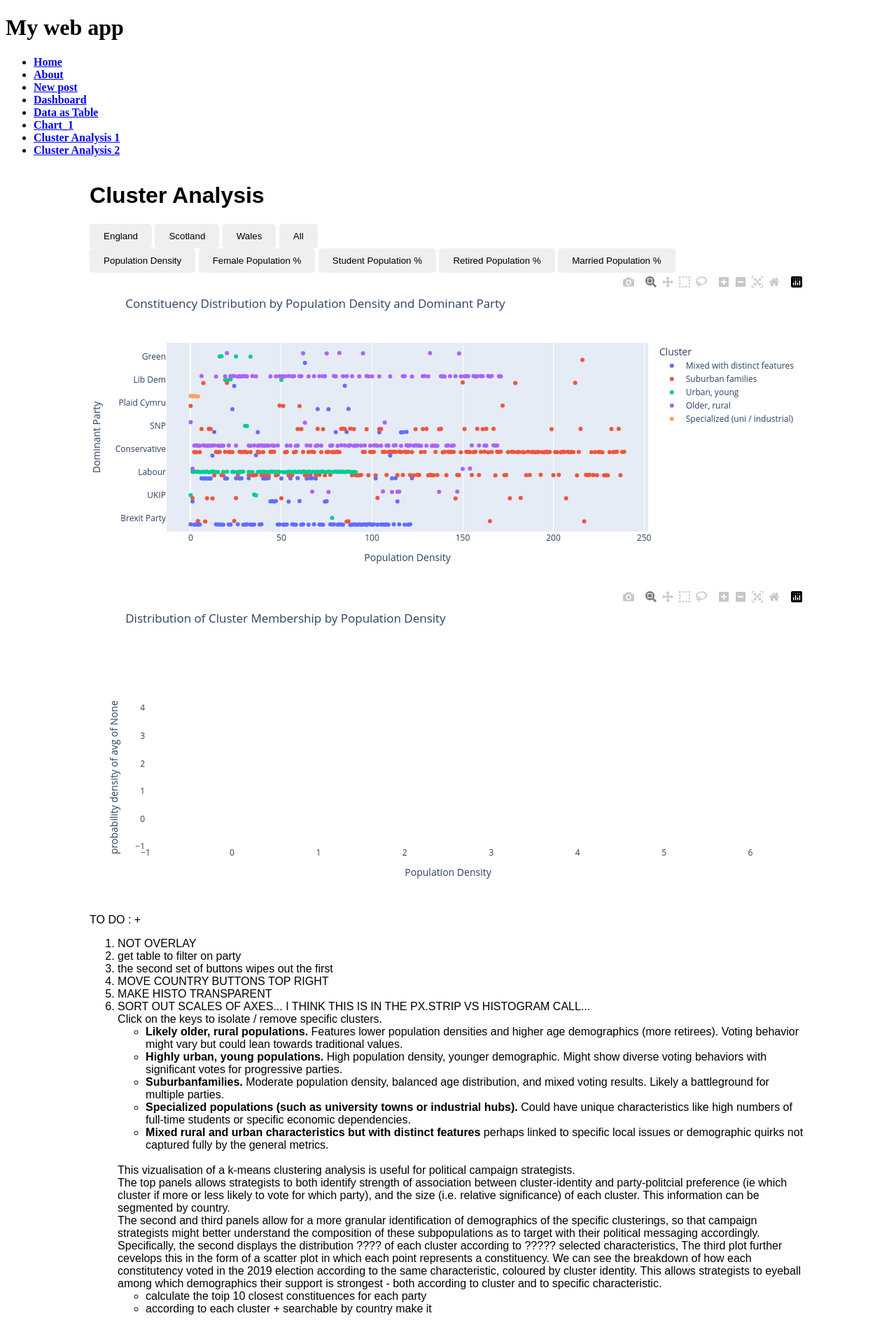
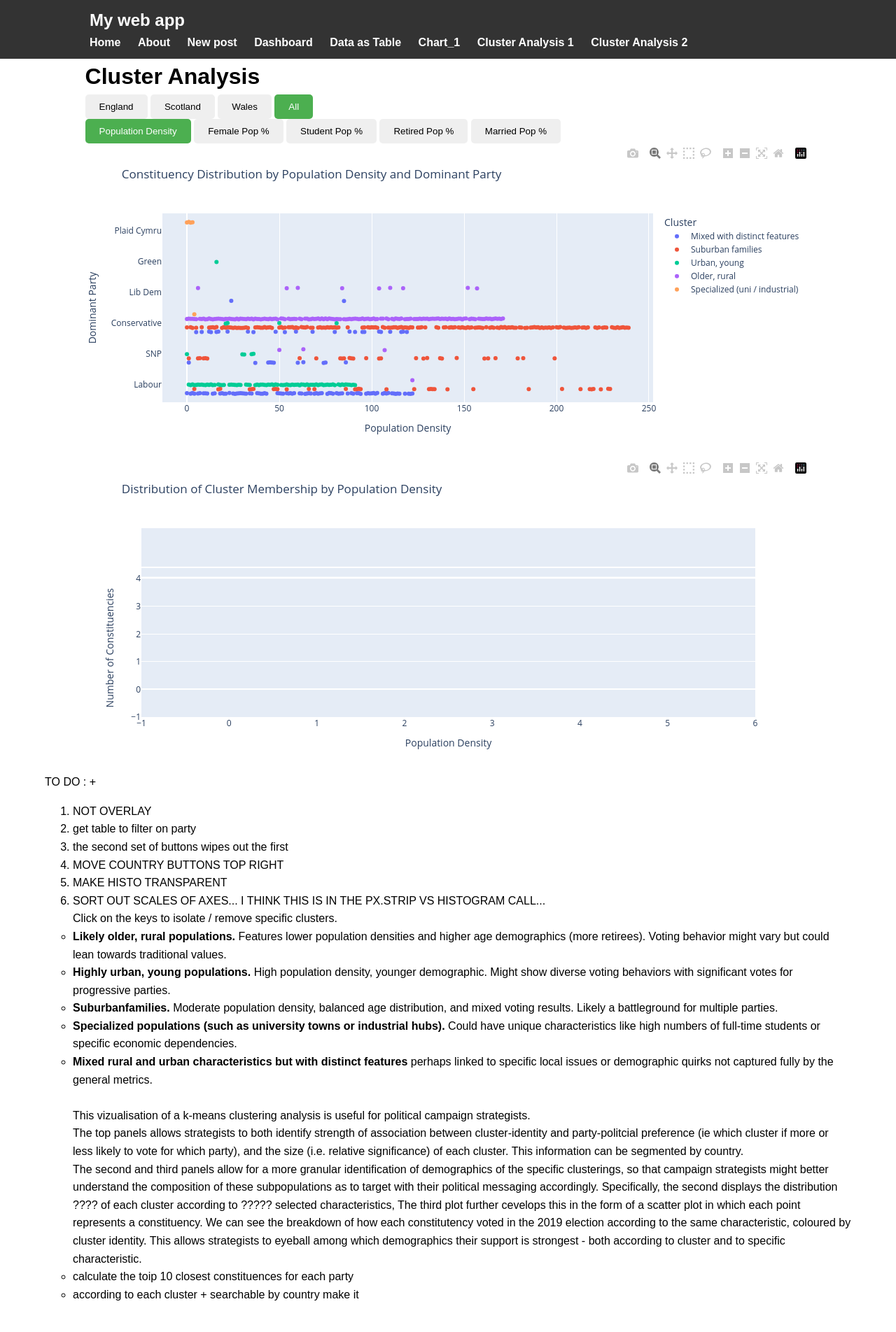
Before and after one commit to lenafm/my_flask_app, a Flask app: page /cluster_analysis_2 in a window 1280 px wide. Shown: the whole page at 70% size. After the commit the page ends 1859 px from the top, so only its background shows below. Run offline with Flask 3, Linux system fonts and the light colour scheme; data comes from the database, SQL or seed files in the repository; both versions use the stored data as it was after the commit; some libraries are stand-ins or nearby versions.

Commit message:
cluster analysis 2 done

```diff
--- a/flaskapp/routes.py
+++ b/flaskapp/routes.py
@@ -181,8 +181,8 @@
             num_rows = 'All'
         contested_df = df.sort_values('Margin of Contestation (%)').head(num_rows).iloc[::-1]
 
-    contested_df = contested_df[['constituency', 'Margin of Contestation (%)', 'Margin of Contestation (Absolute)', 'Dominant Party', 'Runner Up Party', 'Cluster']]
-    contested_df.columns = ['Constituency', 'Margin of Contestation (Absolute)', 'Margin of Contestation (%)', 'Dominant Party', 'Runner Up Party', 'Suggested Cluster to Target']
+    contested_df = contested_df[['constituency', 'Margin of Contestation (Absolute)', 'Margin of Contestation (%)', 'Dominant Party', 'Runner Up Party', 'Cluster']]
+    contested_df.columns = ['Constituency', 'Margin of Contestation (%)',  'Margin of Contestation (Absolute)', 'Dominant Party', 'Runner Up Party', 'Suggested Cluster to Target']
 
     table3_html = contested_df.to_html(index=False, classes='table table-striped')
 
@@ -235,12 +235,16 @@
         'Married Pop %': item.c11HouseholdMarried
     } for item in data])
 
-    # Imputation and standardization
+    # Compute dominant party after creating the DataFrame
+    party_columns = ['Conservative', 'Labour', 'Lib Dem', 'SNP', 'Plaid Cymru', 'UKIP', 'Green', 'Brexit Party']
+    df['Dominant Party'] = df[party_columns].idxmax(axis=1)
+
+    # Normalization and clustering
+    df_original = df.copy()  # Keep original values
     numeric_cols = df.select_dtypes(include=['number']).columns
     df[numeric_cols] = SimpleImputer(strategy='median').fit_transform(df[numeric_cols])
     df[numeric_cols] = StandardScaler().fit_transform(df[numeric_cols])
 
-    # Clustering
     kmeans = KMeans(n_clusters=5, random_state=0)
     clusters = kmeans.fit_predict(df[numeric_cols])
     cluster_labels = {
@@ -252,42 +256,29 @@
     }
     df['Cluster'] = clusters
     df['Cluster'] = df['Cluster'].map(cluster_labels)
+    df_original['Cluster'] = df['Cluster']  # Add cluster labels to original data for visualization
 
-    # Compute dominant party
-    party_votes = df[['Conservative', 'Labour', 'Lib Dem', 'SNP', 'Plaid Cymru', 'UKIP', 'Green', 'Brexit Party']]
-    party_votes = party_votes.apply(pd.to_numeric, errors='coerce')
-    df['Dominant Party'] = party_votes.idxmax(axis=1)
-    df['Runner Up Party'] = party_votes.apply(lambda x: x.nlargest(2).idxmin(), axis=1)
-    df['Margin of Contestation'] = party_votes.max(axis=1) - party_votes.apply(lambda x: x.nlargest(2).iloc[-1], axis=1)
+    # Visualization using original data
+    fig4_histogram = px.histogram(df_original, x=x_axis, color='Cluster',
+                                labels={"Cluster": "Cluster", "Count": "Number of Constituencies"},
+                                title="Distribution of Cluster Membership by " + x_axis,
+                                hover_data=[x_axis, 'Cluster'],
+                                marginal='rug',
+                                histnorm='',
+                                nbins=30)
 
-
-    # fig4
-    fig4_histogram = px.histogram(df, x=x_axis, color='Cluster',
-                    labels={"Cluster": "Cluster", "Count": "Density of Cluster Membership"},
-                    title=" Distribution of Cluster Membership by " + x_axis,
-                    hover_data=[x_axis, 'Cluster'],
-                    marginal='rug',
-                    histnorm='probability density',
-                    barmode='overlay',  # Ensure bars are overlaid on one another
-                    nbins=30,  # Optionally adjust number of bins for smoother appearance
-                    histfunc='avg'  # Average to smooth out the distribution
-    )
-
-    # Update the trace to adjust opacity and line properties
-    fig4_histogram.update_traces(opacity=0.75, marker_line_width=0.5, marker_line_color='white')
     fig4_histogram.update_layout(
-        bargap=0.1,  # Adjust the gap between bars for a smoother appearance
-        plot_bgcolor="rgba(0,0,0,0)"  # Makes the background transparent
+        yaxis_title="Number of Constituencies",
+        xaxis_title=x_axis
     )
 
 
-    #fig5 scatter plot
-    fig5_scatter = px.strip(df, x=x_axis, y='Dominant Party', color='Cluster',
-            labels={"Cluster": "Cluster"},
-            title="Constituency Distribution by " + x_axis + " and Dominant Party",
-            hover_data=[x_axis, 'Dominant Party'],
-            orientation='h',
-            stripmode='group')
+    fig5_scatter = px.strip(df_original, x=x_axis, y='Dominant Party', color='Cluster',
+                            labels={"Cluster": "Cluster"},
+                            title="Constituency Distribution by " + x_axis + " and Dominant Party",
+                            hover_data=[x_axis, 'Dominant Party'],
+                            orientation='h',
+                            stripmode='group')
 
     # Convert plots to JSON
     graphJSON4_histogram = json.dumps(fig4_histogram, cls=plotly.utils.PlotlyJSONEncoder)
@@ -298,6 +289,7 @@
                            graphJSON5_scatter=graphJSON5_scatter,
                            current_x_axis=x_axis,
                            current_country=country)
+
 
 
 
--- a/flaskapp/static/main.css
+++ b/flaskapp/static/main.css
@@ -1,3 +1,91 @@
+/* Reset default browser styles */
+html,
+body,
+ul,
+li,
+h1,
+h2,
+p,
+header,
+nav,
+div {
+  margin: 0;
+  padding: 0;
+  border: 0;
+  box-sizing: border-box;
+}
+
+body {
+  font-family: Arial, sans-serif;
+  line-height: 1.6;
+}
+
+/* Header styles */
+header {
+  background-color: #333;
+  color: #fff;
+  padding: 10px 0;
+}
+
+#container {
+  width: 80%;
+  margin: 0 auto;
+}
+
+.logo {
+  font-size: 24px;
+}
+
+.menu {
+  list-style-type: none;
+}
+
+.menu li {
+  display: inline;
+  margin-right: 20px;
+}
+
+.menu li:last-child {
+  margin-right: 0;
+}
+
+.menu li a {
+  color: #fff;
+  text-decoration: none;
+}
+
+.menu li a:hover {
+  text-decoration: underline;
+}
+
+/* Main content styles */
+.container {
+  width: 80%;
+  margin: 20px auto;
+}
+
+.article {
+  margin-bottom: 20px;
+}
+
+.article-title {
+  color: #333;
+  text-decoration: none;
+}
+
+.article-title:hover {
+  text-decoration: underline;
+}
+
+.article-author {
+  font-style: italic;
+  color: #777;
+}
+
+.article-content {
+  color: #555;
+}
+
 /* Base styling for the container */
 .container {
   width: 90%;
@@ -66,3 +154,33 @@
 #plot2_cluster_size {
   margin-top: 20px;
 }
+
+/* Navigation bar specific styling */
+.nav-bar {
+  background-color: #f4f4f4; /* Light grey background */
+  border-bottom: 2px solid #ccc;
+  padding: 10px 0;
+}
+
+.nav-bar .button-container {
+  display: flex;
+  justify-content: space-around; /* Distributes space evenly around items */
+  align-items: center;
+}
+
+.nav-bar button {
+  margin: 0 10px; /* Adds horizontal spacing between buttons */
+  background-color: #e7e7e7; /* Light grey background */
+  color: #333; /* Dark grey text */
+}
+
+.nav-bar .selected {
+  background-color: #4CAF50; /* Green background */
+  color: white; /* White text */
+}
+
+/* Ensure buttons have a uniform width for cleaner appearance */
+.nav-bar button {
+  min-width: 120px;
+  text-align: center;
+}
--- a/flaskapp/templates/cluster2.html
+++ b/flaskapp/templates/cluster2.html
@@ -7,20 +7,28 @@
     <!-- Country Buttons -->
     <div class="button-container">
         <div class="country-buttons">
-            <button onclick="window.location.href='{{ url_for('cluster_analysis_2', country='England', x_axis=current_x_axis) }}'">England</button>
-            <button onclick="window.location.href='{{ url_for('cluster_analysis_2', country='Scotland', x_axis=current_x_axis) }}'">Scotland</button>
-            <button onclick="window.location.href='{{ url_for('cluster_analysis_2', country='Wales', x_axis=current_x_axis) }}'">Wales</button>
-            <button onclick="window.location.href='{{ url_for('cluster_analysis_2', country='All', x_axis=current_x_axis) }}'">All</button>
+            {% for country_option in ['England', 'Scotland', 'Wales', 'All'] %}
+            <button onclick="window.location.href='{{ url_for('cluster_analysis_2', country=country_option, x_axis=current_x_axis) }}'"
+                    class="{{ 'selected' if country_option == current_country else '' }}">
+                {{ country_option }}
+            </button>
+            {% endfor %}
         </div>
 
     <!-- Characteristic Buttons -->
     <div class="x-axis-buttons">
-        <button onclick="window.location.href='{{ url_for('cluster_analysis_2', x_axis='Population Density', country=current_country) }}'">Population Density</button>
-        <button onclick="window.location.href='{{ url_for('cluster_analysis_2', x_axis='Female Pop %', country=current_country) }}'">Female Population %</button>
-        <button onclick="window.location.href='{{ url_for('cluster_analysis_2', x_axis='Student Pop %', country=current_country) }}'">Student Population %</button>
-        <button onclick="window.location.href='{{ url_for('cluster_analysis_2', x_axis='Retired Pop %', country=current_country) }}'">Retired Population %</button>
-        <button onclick="window.location.href='{{ url_for('cluster_analysis_2', x_axis='Married Pop %', country=current_country) }}'">Married Population %</button>
+        {% for x_axis_option in ['Population Density', 'Female Pop %', 'Student Pop %', 'Retired Pop %', 'Married Pop %'] %}
+        <button onclick="window.location.href='{{ url_for('cluster_analysis_2', x_axis=x_axis_option, country=current_country) }}'"
+                class="{{ 'selected' if x_axis_option == current_x_axis else '' }}">
+            {{ x_axis_option }}
+        </button>
+        {% endfor %}
     </div>
+</div>
+
+
+
+
 
 
     <!-- 5) Scatter Plot Visualization -->
```
Also changed, not shown: instance/site.db.
